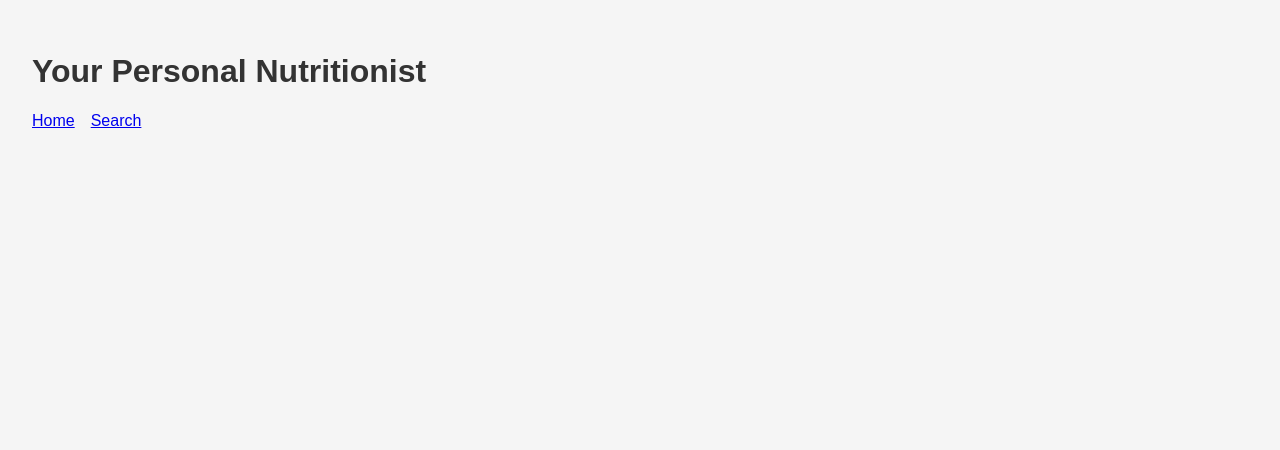
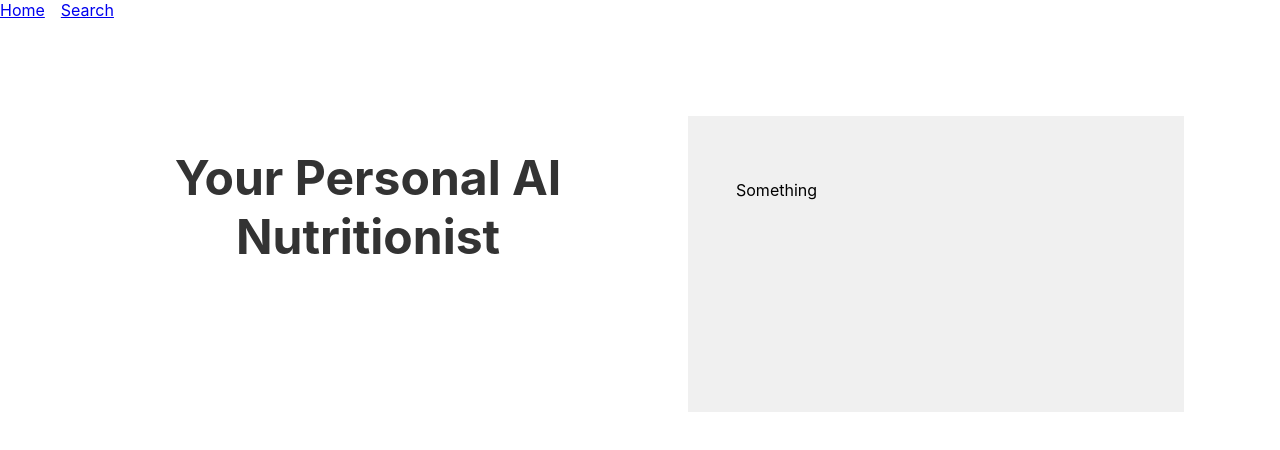
Before and after one commit to savannahharvey/nutritionistApp, a React (Create React App) app in the folder frontend/: page /home in a window 1280 px wide. Shown: the top 450 px of the page. Built offline with nearby package versions, Linux system fonts and the light colour scheme.

Commit message:
added to .css for flex stuff and an images folder with an image

```diff
--- a/frontend/src/App.css
+++ b/frontend/src/App.css
@@ -2,9 +2,33 @@
   text-align: center;
 }
 
-.App-logo {
-  height: 40vmin;
-  pointer-events: none;
+.fade-in {
+  opacity: 0;
+  animation: fadeIn 2s ease-in forwards;
+}
+
+@keyframes fadeIn {
+  to {
+    opacity: 1;
+  }
+}
+
+.container {
+  display: flex;
+  padding: 4rem;
+  margin: 2rem;
+}
+
+.columnLeft {
+  flex: 1;
+  margin-right: 3rem; /* Space between the left and right columns */
+}
+
+.columnRight {
+  flex: 0 0 400px;  /* This makes sure the right column doesn't stretch */
+  background-color: #f0f0f0;  /* Optional: adds background color */
+  padding: 3rem;
+  height: 200px;
 }
 
 @media (prefers-reduced-motion: no-preference) {
--- a/frontend/src/App.js
+++ b/frontend/src/App.js
@@ -2,26 +2,21 @@ import { BrowserRouter as Router, Routes, Route, Link } from 'react-router-dom';
 import HomePage from './pages/HomePage';
 import SearchPage from './pages/SearchPage';
 
+import './App.css';
+
 function App() {
   return (
     <Router>
-      <div style={{
-        padding: '2rem',
-        fontFamily: 'Arial, sans-serif',
-        backgroundColor: '#f5f5f5',
-        minHeight: '100vh'
-      }}>
-        <h1 style={{ color: '#333' }}>Your Personal Nutritionist</h1>
-
-        {/* Menu Links */}
+      <div>
+        {/* Navigation Bar */}
         <nav style={{ marginBottom: '1rem' }}>
-          <Link to="/" style={{ marginRight: '1rem' }}>Home</Link>
+          <Link to="/home" style={{ marginRight: '1rem' }}>Home</Link>
           <Link to="/search">Search</Link>
         </nav>
 
         {/* Pages based on route */}
         <Routes>
-          <Route path="/" element={<HomePage />} />
+          <Route path="/home" element={<HomePage />} />
           <Route path="/search" element={<SearchPage />} />
         </Routes>
       </div>
--- a/frontend/src/pages/HomePage.js
+++ b/frontend/src/pages/HomePage.js
@@ -2,10 +2,14 @@
 
 function HomePage() {
     return (
-        <div>
-        <h1>Welcome to My Nutritionist App 🥦</h1>
-        <p>Use the menu above to get started!</p>
+        <div className="container fade-in">
+        <div className="columnLeft">
+          <h1 style={{ color: '#333', fontSize: '3rem', textAlign: 'center' }}>Your Personal AI Nutritionist</h1>
         </div>
+        <div className="columnRight">
+          <p>Something</p>
+        </div>
+      </div>
     );
 }
 
```
Also changed, not shown: 1 other file (tests, documents, lock files or other folders).
